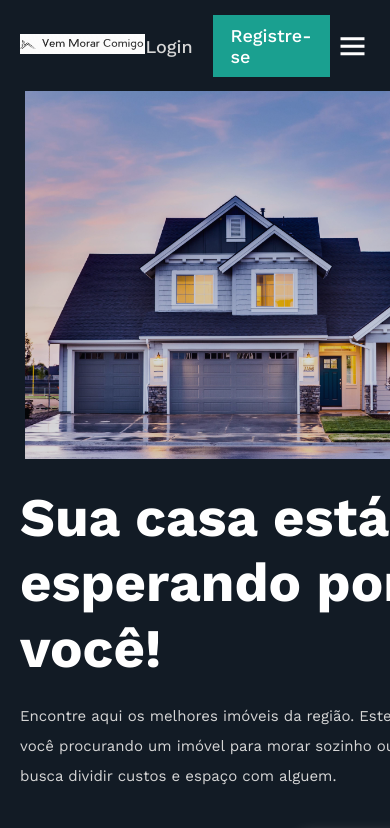
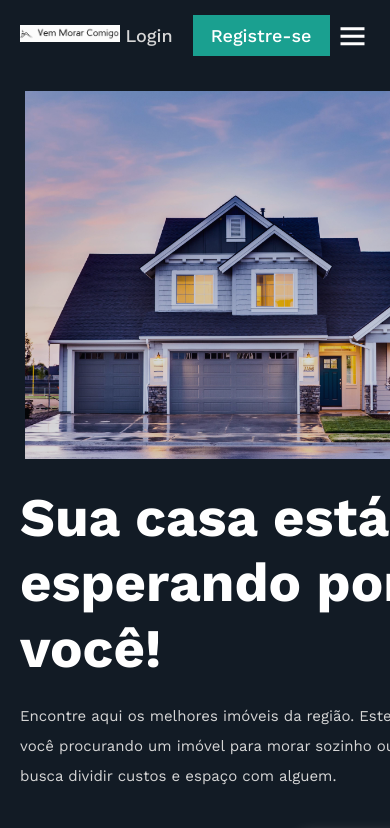
Before and after one commit to GusFer-cmd/vem_morar_cmg, a plain HTML site: page index.html in a window 390 px wide. Shown: the top 828 px of the page. Drawn offline with nearby package versions, Linux system fonts and the light colour scheme.

Commit message:
firts commit

```diff
--- a/css/style.css
+++ b/css/style.css
@@ -469,7 +469,7 @@ header.sticky {
     }
 
     .logo {
-        width: 140px;
+        width: 100px;
     }
 
     .home {
```
